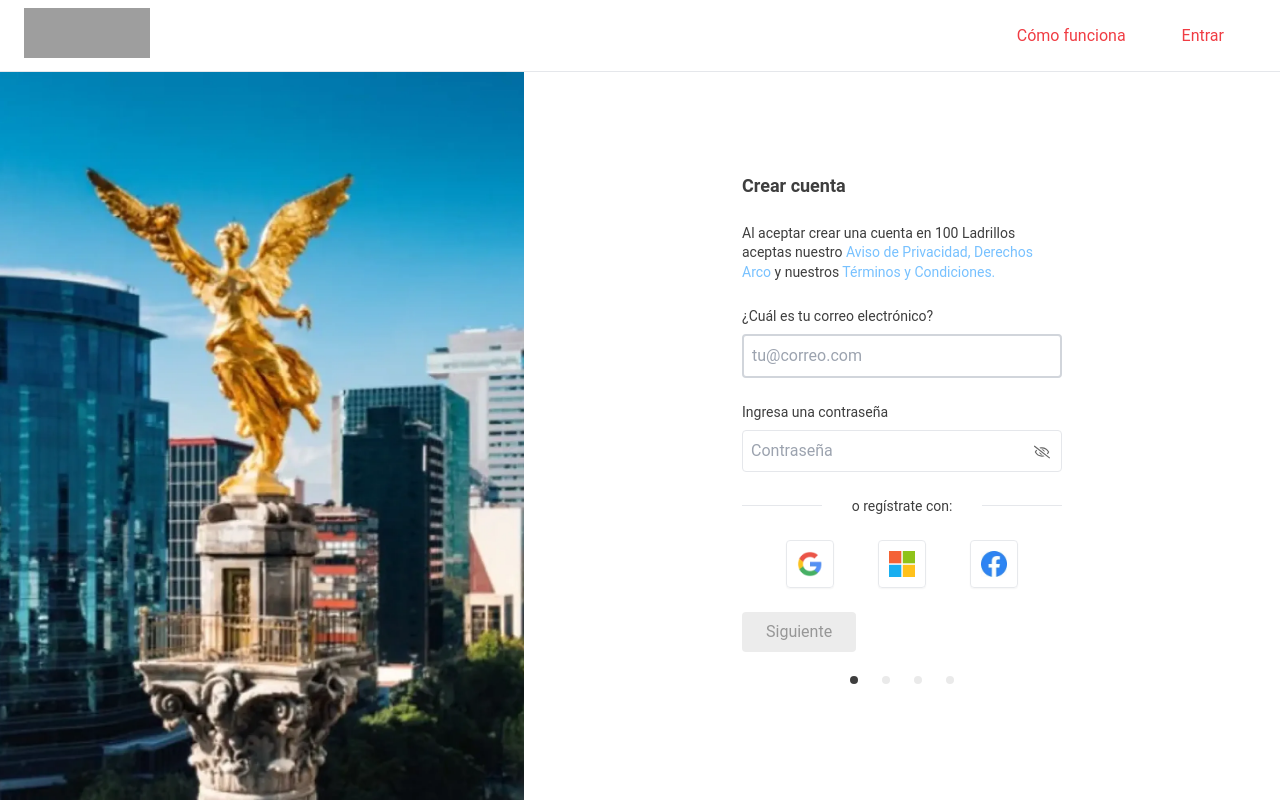
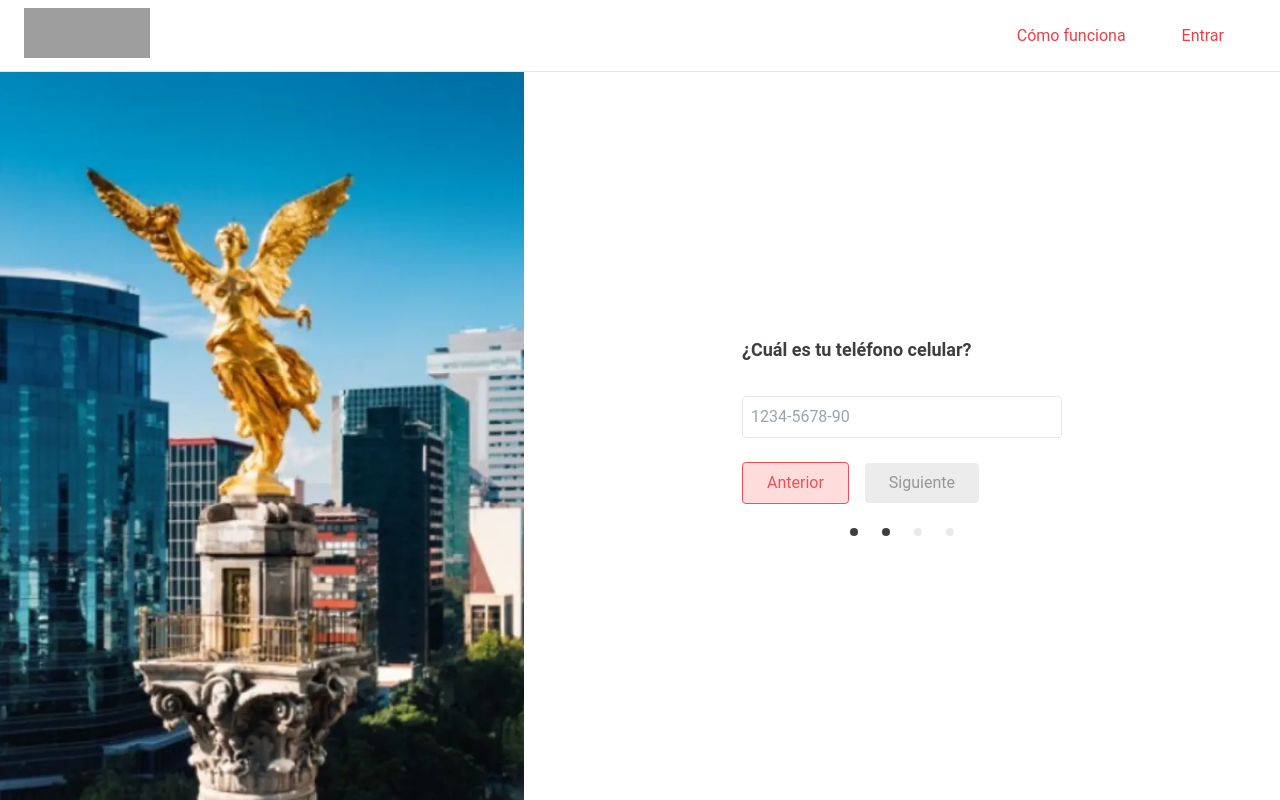
Before and after one commit to RamiroG8k/100Ladrillos-project, a Next.js app: page / in a window 1280 px wide. Built offline with nearby package versions, Linux system fonts and the light colour scheme; grey boxes are pictures that could not be loaded.

Commit message:
fix: fetch api instead of axios for fetching

```diff
--- a/package.json
+++ b/package.json
@@ -9,7 +9,6 @@
     "lint": "next lint"
   },
   "dependencies": {
-    "axios": "^0.27.2",
     "next": "12.2.0",
     "react": "18.2.0",
     "react-dom": "18.2.0",
--- a/src/components/signup/EmailStep.tsx
+++ b/src/components/signup/EmailStep.tsx
@@ -27,10 +27,12 @@ const EmailStep = ({ onSubmit }: any) => {
 
         try {
             const res: any = await signUp({ email, password });
+            console.log('Response', res);
+
             localStorage.setItem('brick-token', res.token);
             onSubmit();
         } catch (error) {
-            console.log(error);
+            console.log('Error', error);
         }
     }
 
--- a/src/components/signup/FormInput.tsx
+++ b/src/components/signup/FormInput.tsx
@@ -13,7 +13,7 @@ const FormInput = (props: any) => {
     }
 
     return (
-        <div className="flex flex-col gap-2">
+        <div className={`flex flex-col gap-2 ${inputProps.parentstyles ?? ''}`}>
             <label htmlFor={id} className="text-sm">{label}</label>
             <div className="relative">
                 <input {...inputProps} id={id} className="input" autoComplete="off"
--- a/src/components/signup/PhoneStep.tsx
+++ b/src/components/signup/PhoneStep.tsx
@@ -1,8 +1,55 @@
-import React from 'react';
+// Common
+import { useState, useContext } from 'react';
+import { SignupContext } from 'context';
+// Icons
+import FormInput from '@components/signup/FormInput';
+import { setPhoneNumber } from 'services/signup';
 
-const PhoneStep = () => {
+const PhoneStep = ({ onSubmit }: any) => {
+    // Form data
+    const [phone, setPhone] = useState<number | any>();
+    const { setStep } = useContext<any>(SignupContext);
+
+
+    const handleSubmit = async (event: any) => {
+        event.preventDefault();
+
+        try {
+            const res: any = await setPhoneNumber({ number: phone });
+            console.log(res);
+
+        } catch (error) {
+            console.log(error);
+        }
+    }
+
     return (
-        <div>PhoneStep</div>
+        <form onSubmit={handleSubmit} className="flex flex-col gap-6 max-w-[320px]">
+            <span className="font-bold text-lg">
+                ¿Cuál es tu teléfono celular?
+            </span>
+            <div className="flex flex-col gap-2">
+                <FormInput type="tel" minLength={10} maxLength={10}
+                    id="number" name="number" className="input" parentstyles="w-[320px]"
+                    placeholder="1234-5678-90" required
+                    onChange={({ target: { value } }: any) => setPhone(() => value)} />
+                {(phone && !(/^\s*-?[0-9]{1,10}\s*$/).test(phone)) &&
+                    <p className="text-xs text-red-400">
+                        Ingrese un número de teléfono válido
+                    </p>
+                }
+            </div>
+            <div className="flex items-center gap-4">
+                <button onClick={() => setStep((v: number) => v - 1)}
+                    type="submit" className="progress-btn btn-secondary">
+                    Anterior
+                </button>
+                <button disabled={!phone}
+                    type="submit" className="progress-btn btn-primary">
+                    Siguiente
+                </button>
+            </div>
+        </form>
     );
 }
 
--- a/src/pages/index.tsx
+++ b/src/pages/index.tsx
@@ -10,14 +10,14 @@ import { EmailStep, PhoneStep, PersonalInfo, Success } from '@components/signup'
 import { SignupContext } from 'context';
 
 const Home: NextPage = () => {
-	const [step, setStep] = useState<number>(1);
+	const [step, setStep] = useState<number>(2);
 
 	const MultiStepForm = () => {
 		switch (step) {
 			case 1:
 				return <EmailStep onSubmit={() => setStep(v => v + 1)} />;
 			case 2:
-				return <PhoneStep />;
+				return <PhoneStep onSubmit={() => setStep(v => v + 1)} />;
 			case 3:
 				return <PersonalInfo />;
 			default:
@@ -36,12 +36,12 @@ const Home: NextPage = () => {
 				<Navbar className="fixed lg:relative z-10" />
 				<SignupContext.Provider value={{ step, setStep }}>
 					<div className="flex flex-col lg:flex-row h-full">
-						<div className="flex max-w-[524px] bg-primary h-full">
+						<div className="flex max-w-[524px] h-full">
 							<Image src="/assets/img/Background-img-angel.webp" priority
 								alt="100 Ladrillos logotipo" width={1572} height={1809}
 								objectFit="cover" />
 						</div>
-						<div className="flex flex-1 h-auto w-full justify-center overflow-scroll">
+						<div className="flex flex-1 h-auto w-full justify-center items-center overflow-scroll">
 							<div className="">
 								<div className="flex flex-col gap-6 py-[100px]">
 									<MultiStepForm />
@@ -53,7 +53,13 @@ const Home: NextPage = () => {
 				</SignupContext.Provider>
 			</div>
 		</>
-	)
+	);
 }
 
-export default Home
+export async function getStaticProps() {
+	return {
+		props: {},
+	};
+}
+
+export default Home;
--- a/src/services/config.ts
+++ b/src/services/config.ts
@@ -1,33 +1,24 @@
-import axios from 'axios';
+async function postMethod(endpoint: string, data?: any, settings = {}) {
+    const baseUrl = 'https://frontend-recruiting.100ladrillos.com/api';
+    const url = `${baseUrl}${endpoint}`;
 
-const apiInstance = axios.create({
-    baseURL: 'https://frontend-recruiting.100ladrillos.com/api',
-    headers: {
-        'Accept': 'application/json',
-        'Content-Type': 'application/json',
-    }
-});
+    const response = await fetch(url, {
+        headers: {
+            'Accept': '*/*',
+            'Authorization': `Bearer ${localStorage.getItem('brick-token')}`,
+            'Content-Type': 'application/json',
+        },
+        mode: 'no-cors',
+        method: 'POST',
+        ...settings,
+        body: JSON.stringify(data)
+    });
 
-apiInstance.interceptors.request.use((req: any) => {
-    req.headers.Authorization = `Bearer ${localStorage.getItem('brick-token')}`;
-    return req;
-});
+    return response.json();
+}
 
-apiInstance.interceptors.response.use(res => {
-    return res;
-}, async (error: any) => {
-    const { response: { status } } = error;
-
-    // if (status === 401 && !window.location.pathname.includes('/login')) {
-    //     localStorage.removeItem('token');
-    //     localStorage.removeItem('user');
-
-    //     setTimeout(() => {
-    //         window.location.reload();
-    //     }, 3000);
-    //     return;
-    // }
-    return Promise.reject(error);
-})
+const apiInstance = {
+    post: postMethod,
+}
 
 export default apiInstance;
--- a/src/services/signup.ts
+++ b/src/services/signup.ts
@@ -3,6 +3,23 @@ import apiInstance from './config';
 type SignUpBody = {
     email: string;
     password: string;
-}
+};
+export const signUp = (data: SignUpBody) => apiInstance.post('/signUp', data);
 
-export const signUp = (data: SignUpBody) => apiInstance.post('/signUp', data);
+type PhoneBody = {
+    number: string;
+};
+export const setPhoneNumber = (data: PhoneBody) => apiInstance.post('/phoneNumber', data);
+
+type VerifyBody = {
+    token: string;
+};
+export const verifyNumber = (data: VerifyBody) => apiInstance.post('/phoneNumber/verify', data);
+
+type ProfileBody = {
+    name: string;
+    secondName: string;
+    firstLastName: string;
+    secondLastName: string;
+};
+export const setProfile = (data: ProfileBody) => apiInstance.post('/profile/name', data);
```
Also changed, not shown: 1 other file (tests, documents, lock files or other folders).
